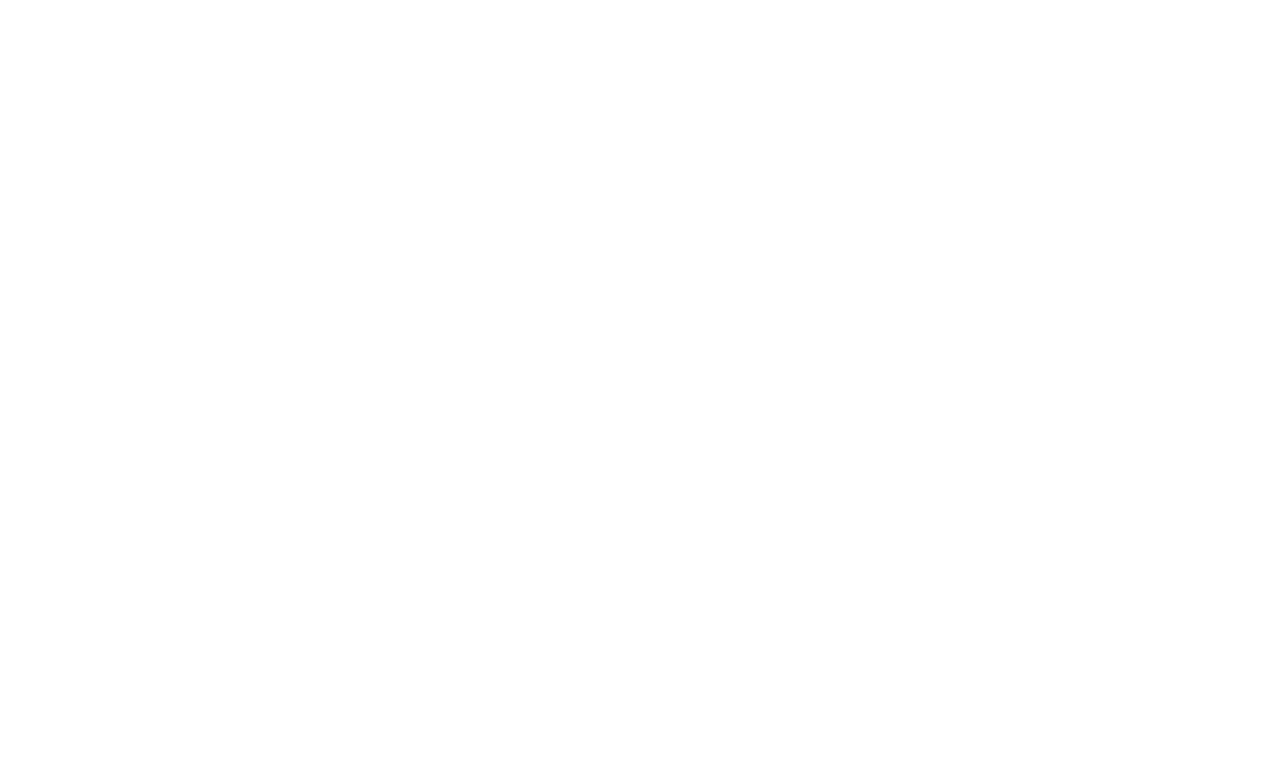
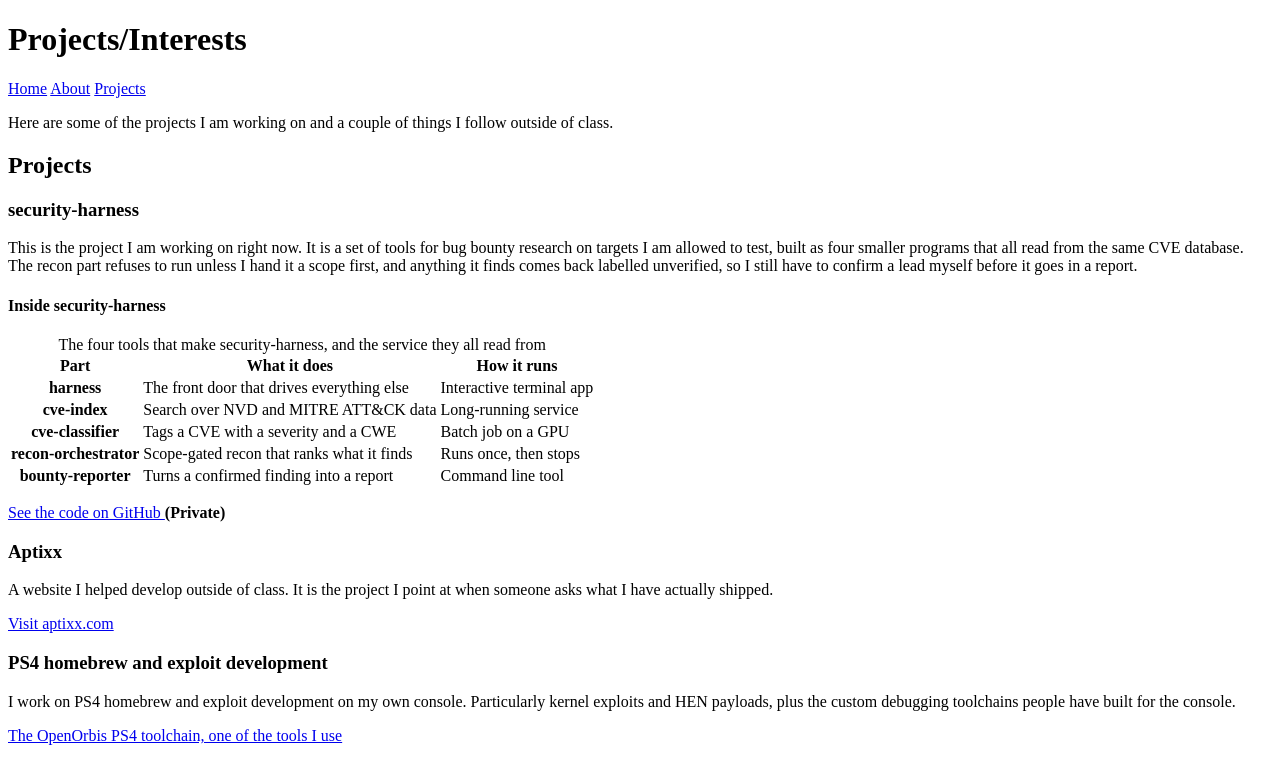
Before and after one commit to amansingh909/cosc219-site, a plain HTML site: page projects.html in a window 1280 px wide. Drawn offline with Linux system fonts and the light colour scheme.

Commit message:
finshed about and projects

```diff
--- a/projects.html
+++ b/projects.html
@@ -3,9 +3,84 @@
 <head>
     <meta charset="UTF-8">
     <meta name="viewport" content="width=device-width, initial-scale=1.0">
-    <title>Document</title>
+    <title>Aman Singh - Projects</title>
 </head>
 <body>
+    <header>
+        <h1>Projects/Interests</h1>
+        <nav>
+            <a href="index.html">Home</a>
+            <a href="about.html">About</a>
+            <a href="projects.html">Projects</a>
+        </nav>
+    </header>
+    <main>
+        <p>Here are some of the projects I am working on and a couple of things I follow outside of class.</p>
 
+        <section>
+            <h2>Projects</h2>
+
+            <article>
+                <h3>security-harness</h3>
+                <p>This is the project I am working on right now. It is a set of tools for bug bounty research on targets I am allowed to test, built as four smaller programs that all read from the same CVE database. The recon part refuses to run unless I hand it a scope first, and anything it finds comes back labelled unverified, so I still have to confirm a lead myself before it goes in a report.</p>
+            </article>
+<section>
+            <h4>Inside security-harness</h4>
+            <table>
+                <caption>The four tools that make security-harness, and the service they all read from</caption>
+                <thead>
+                    <tr>
+                        <th scope="col">Part</th>
+                        <th scope="col">What it does</th>
+                        <th scope="col">How it runs</th>
+                    </tr>
+                </thead>
+                <tbody>
+                    <tr>
+                        <th scope="row">harness</th>
+                        <td>The front door that drives everything else</td>
+                        <td>Interactive terminal app</td>
+                    </tr>
+                    <tr>
+                        <th scope="row">cve-index</th>
+                        <td>Search over NVD and MITRE ATT&amp;CK data</td>
+                        <td>Long-running service</td>
+                    </tr>
+                    <tr>
+                        <th scope="row">cve-classifier</th>
+                        <td>Tags a CVE with a severity and a CWE</td>
+                        <td>Batch job on a GPU</td>
+                    </tr>
+                    <tr>
+                        <th scope="row">recon-orchestrator</th>
+                        <td>Scope-gated recon that ranks what it finds</td>
+                        <td>Runs once, then stops</td>
+                    </tr>
+                    <tr>
+                        <th scope="row">bounty-reporter</th>
+                        <td>Turns a confirmed finding into a report</td>
+                        <td>Command line tool</td>
+                    </tr>
+                </tbody>
+            </table>
+                            <p><a href="https://github.com/amansingh909/security-harness" rel="noopener noreferrer" target="_blank">See the code on GitHub </a><Strong>(Private)</Strong></p>
+
+        </section>
+            <article>
+                <h3>Aptixx</h3>
+                <p>A website I helped develop outside of class. It is the project I point at when someone asks what I have actually shipped.</p>
+                <p><a href="https://aptixx.com" rel="noopener noreferrer" target="_blank">Visit aptixx.com</a></p>
+            </article>
+
+            <article>
+                <h3>PS4 homebrew and exploit development</h3>
+                <p>I work on PS4 homebrew and exploit development on my own console. Particularly kernel exploits and HEN payloads, plus the custom debugging toolchains people have built for the console.</p>
+                <p><a href="https://github.com/OpenOrbis/OpenOrbis-PS4-Toolchain" rel="noopener noreferrer" target="_blank">The OpenOrbis PS4 toolchain, one of the tools I use</a></p>
+            </article>
+        </section>
+
+
+
+    </main>
 </body>
 </html>
```
Also changed, not shown: about.html (+31 -1 lines), index.html (+3 -1 lines), images/oilers.jpg (added).
